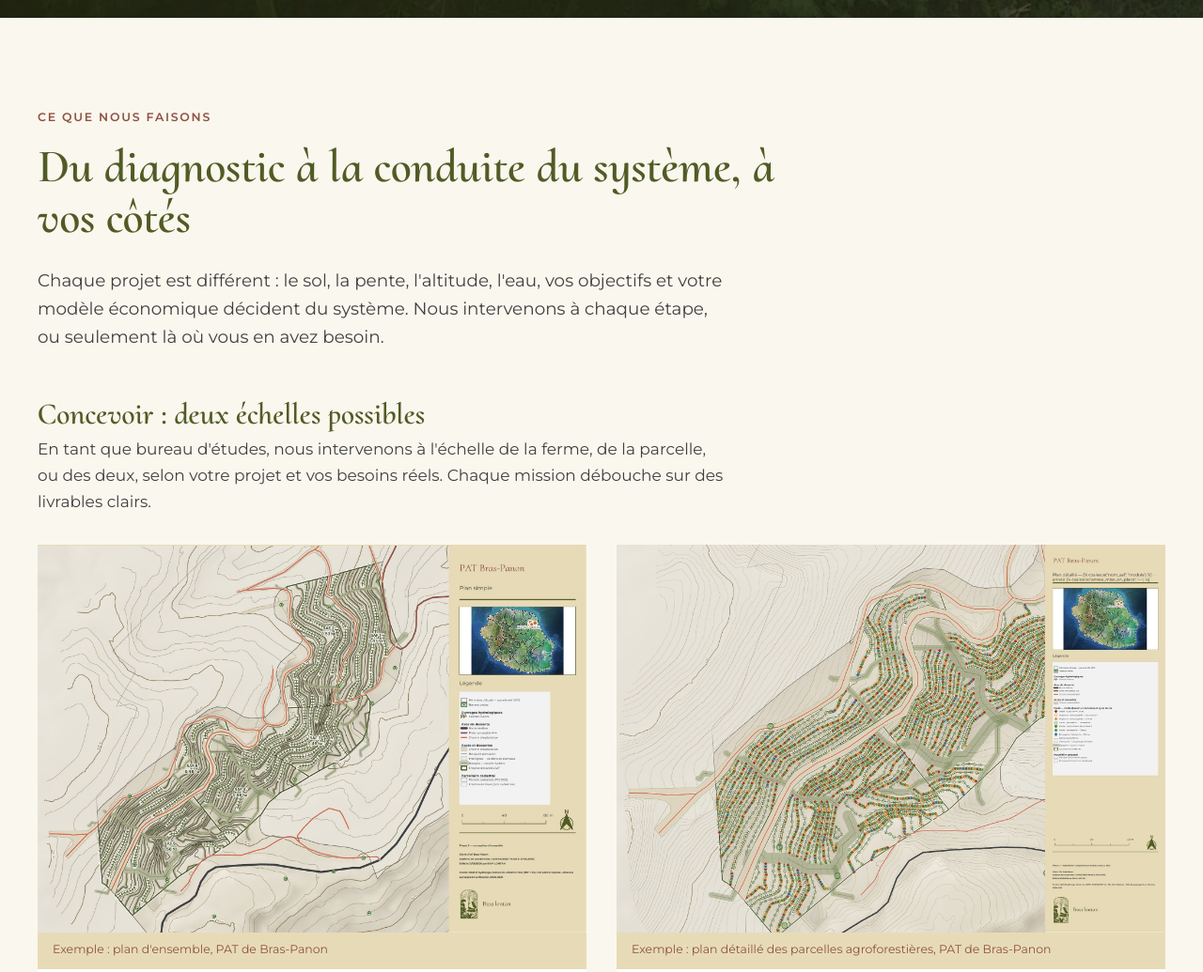
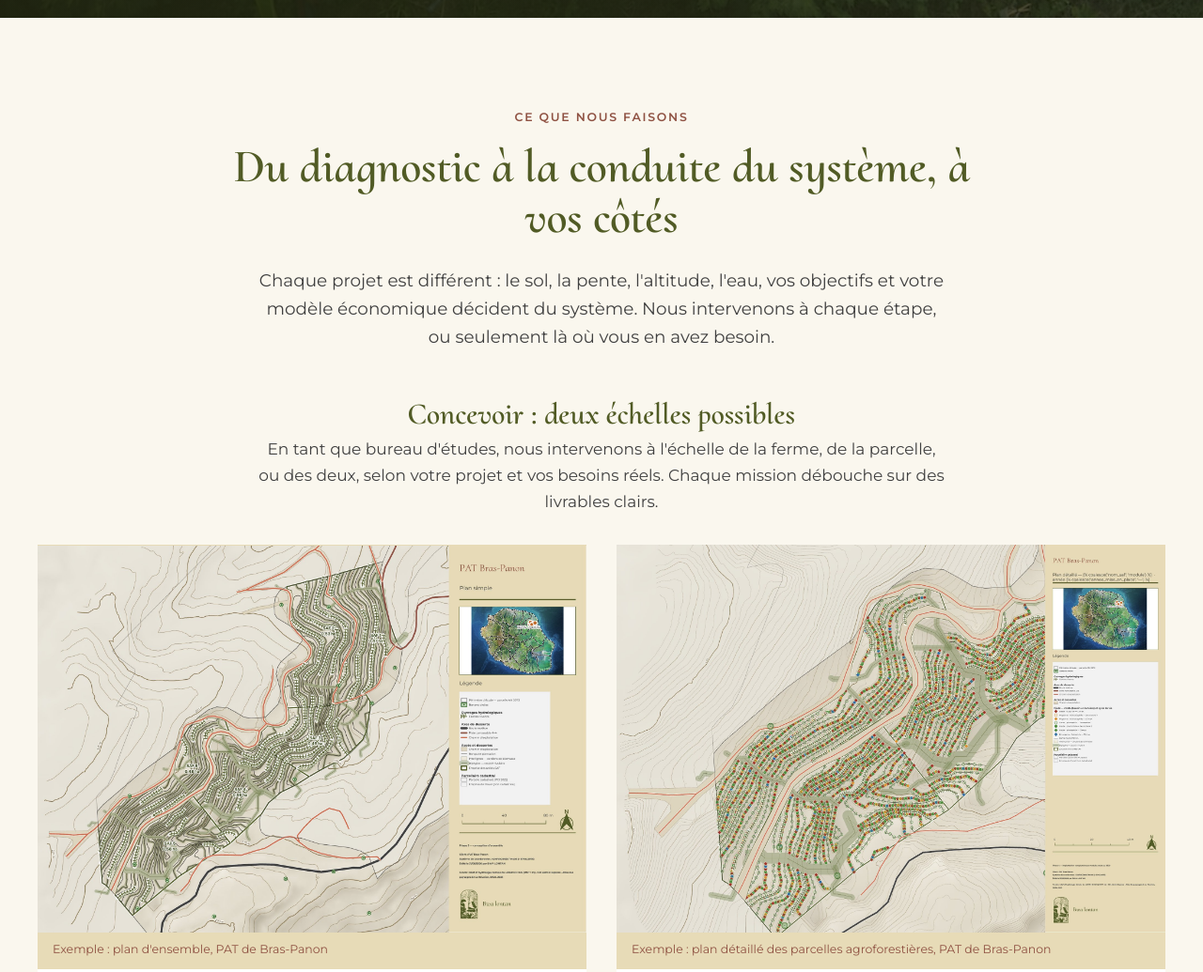
Before and after one commit to bwalontan/site-bwalontan, a plain HTML site: page index.html in a window 1280 px wide. Shown: the part 768-1803 px from the top of the page at 94% size. Drawn offline with Linux system fonts and the light colour scheme.

Commit message:
Titres et introductions de section centrés
Co-Authored-By: Claude Opus 5.5 <noreply@anthropic.com>
Claude-Session: https://claude.ai/code/session_01E5dwHA4jkcmvAnokRCMsnH

```diff
--- a/assets/css/style.css
+++ b/assets/css/style.css
@@ -112,7 +112,8 @@ p { margin: 0 0 1em; }
 
 /* Sections */
 section { padding: 6rem 0; }
-.section-head { max-width: 50rem; margin-bottom: 3rem; }
+.section-head { max-width: 52rem; margin: 0 auto 3rem; text-align: center; }
+.section-head .lead { margin-inline: auto; }
 
 /* Offres */
 .offers { display: grid; grid-template-columns: repeat(3, 1fr); gap: 2rem; }
@@ -125,8 +126,8 @@ section { padding: 6rem 0; }
 .offer-body .more::after { content: " →"; }
 
 /* Du site à la parcelle */
-.sub-head { font-size: 2rem; margin: 0 0 .4rem; }
-.sub-lead { max-width: 46rem; margin-bottom: 2rem; }
+.sub-head { font-size: 2rem; margin: 0 0 .4rem; text-align: center; }
+.sub-lead { max-width: 46rem; margin: 0 auto 2rem; text-align: center; }
 .offers-2 { grid-template-columns: repeat(2, 1fr); margin-top: 3rem; }
 .offers-2 .offer img { aspect-ratio: 16/9; }
 .scales { padding-top: 0; }
```
